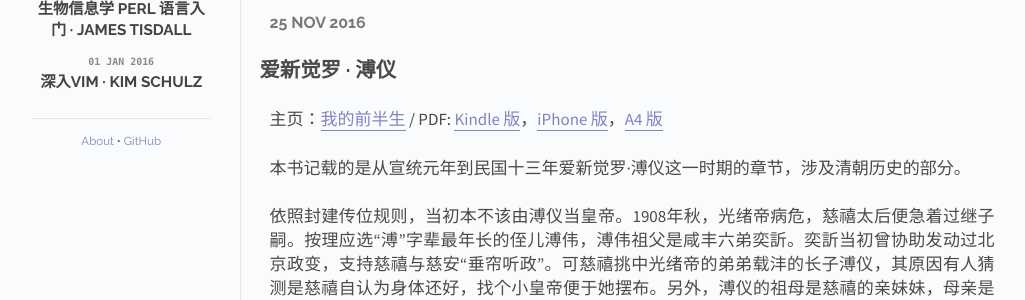
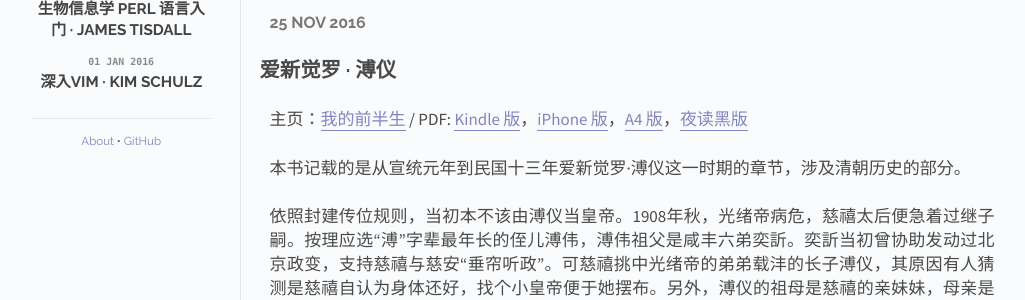
Before and after one commit to M-Mono/m-mono.github.io, a Jekyll site: the page built from _posts/2016-11-26-The-First-Half-of-My-Life.md, in a window 1280 px wide. Shown: the part 440-740 px from the top of the page, without its empty margins (118-1143 px from the left). Built offline with Jekyll 4.4.1, drawn with Linux system fonts in a browser that asks for light colours; Markdown is read by kramdown in place of the engine named in the settings.

Commit message:
加入我的前半生夜读黑色版

```diff
--- a/_posts/2016-11-26-The-First-Half-of-My-Life.md
+++ b/_posts/2016-11-26-The-First-Half-of-My-Life.md
@@ -8,7 +8,7 @@ categories: posts
 
 ## 爱新觉罗 · 溥仪
 
-主页：[我的前半生](https://github.com/M-Mono/The-First-Half-of-My-Life) / PDF: [Kindle 版](https://github.com/M-Mono/The-First-Half-of-My-Life/raw/master/我的前半生%20·%20溥仪%20(Kindle).pdf)，[iPhone 版](https://github.com/M-Mono/The-First-Half-of-My-Life/raw/master/我的前半生%20·%20溥仪%20(iPhone).pdf)，[A4 版](https://github.com/M-Mono/The-First-Half-of-My-Life/raw/master/我的前半生%20·%20溥仪%20(A4).pdf)
+主页：[我的前半生](https://github.com/M-Mono/The-First-Half-of-My-Life) / PDF: [Kindle 版](https://github.com/M-Mono/The-First-Half-of-My-Life/raw/master/我的前半生%20·%20溥仪%20(Kindle).pdf)，[iPhone 版](https://github.com/M-Mono/The-First-Half-of-My-Life/raw/master/我的前半生%20·%20溥仪%20(iPhone).pdf)，[A4 版](https://github.com/M-Mono/The-First-Half-of-My-Life/raw/master/我的前半生%20·%20溥仪%20(A4).pdf)，[夜读黑版](https://github.com/M-Mono/The-First-Half-of-My-Life/raw/master/我的前半生%20·%20溥仪%20(Black).pdf)
 
 本书记载的是从宣统元年到民国十三年爱新觉罗·溥仪这一时期的章节，涉及清朝历史的部分。
 
```
